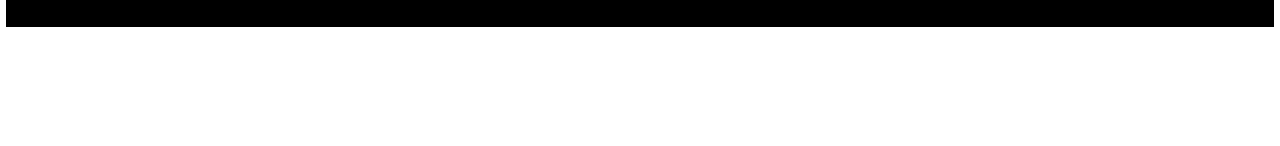
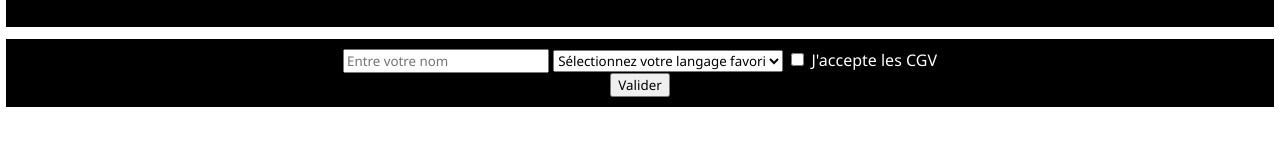
Before and after one commit to krismos64/Javascript, a plain HTML site: page index.html in a window 1280 px wide. Shown: the part 246-392 px from the top of the page. Drawn offline with Linux system fonts and the light colour scheme.

Commit message:
html for form event

```diff
--- a/index.html
+++ b/index.html
@@ -27,6 +27,23 @@
       </ul>
     </nav>
 
+    <form action="" class="box">
+      <input type="text" placeholder="Entre votre nom" />
+
+      <select>
+        <option value="">Sélectionnez votre langage favori</option>
+        <option value="Javascript">Javascript</option>
+        <option value="PHP">PHP</option>
+        <option value="PYTHON">PYTHON</option>
+      </select>
+
+      <input type="checkbox" id="cgv" />
+      <label for="cgv">J'accepte les CGV</label>
+      <div></div>
+
+      <input type="submit" value="Valider" />
+    </form>
+
     <script src="index.js"></script>
   </body>
 </html>
--- a/index.js
+++ b/index.js
@@ -92,3 +92,6 @@ window.addEventListener("scroll", () => {
     nav.style.top = "-50px";
   }
 });
+
+//___________________________________________________________________________________________________________________________________________________________________________________________________________________________________________________________________________________________________________________________________________________________________________________________________________________________________________________________________________________________________
+// Form event
```
